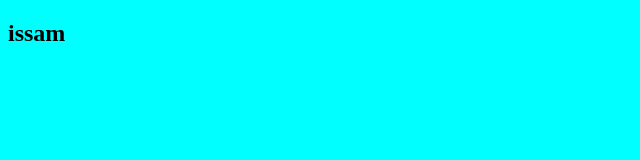
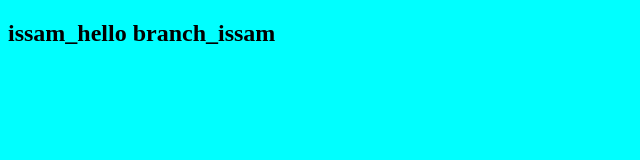
Before and after one commit to issam2002mouhala/first_github_ripo, a plain HTML site: page index.html in a window 1280 px wide. Shown: the whole page, without its empty margins (0-640 px from the left). Drawn offline with Linux system fonts and the light colour scheme.

Commit message:
issam_branche

```diff
--- a/index.html
+++ b/index.html
@@ -7,6 +7,6 @@
     <title>Document</title>
 </head>
 <body>
-    <h2>issam</h2>
+    <h2>issam_hello branch_issam</h2>
 </body>
 </html>
```
